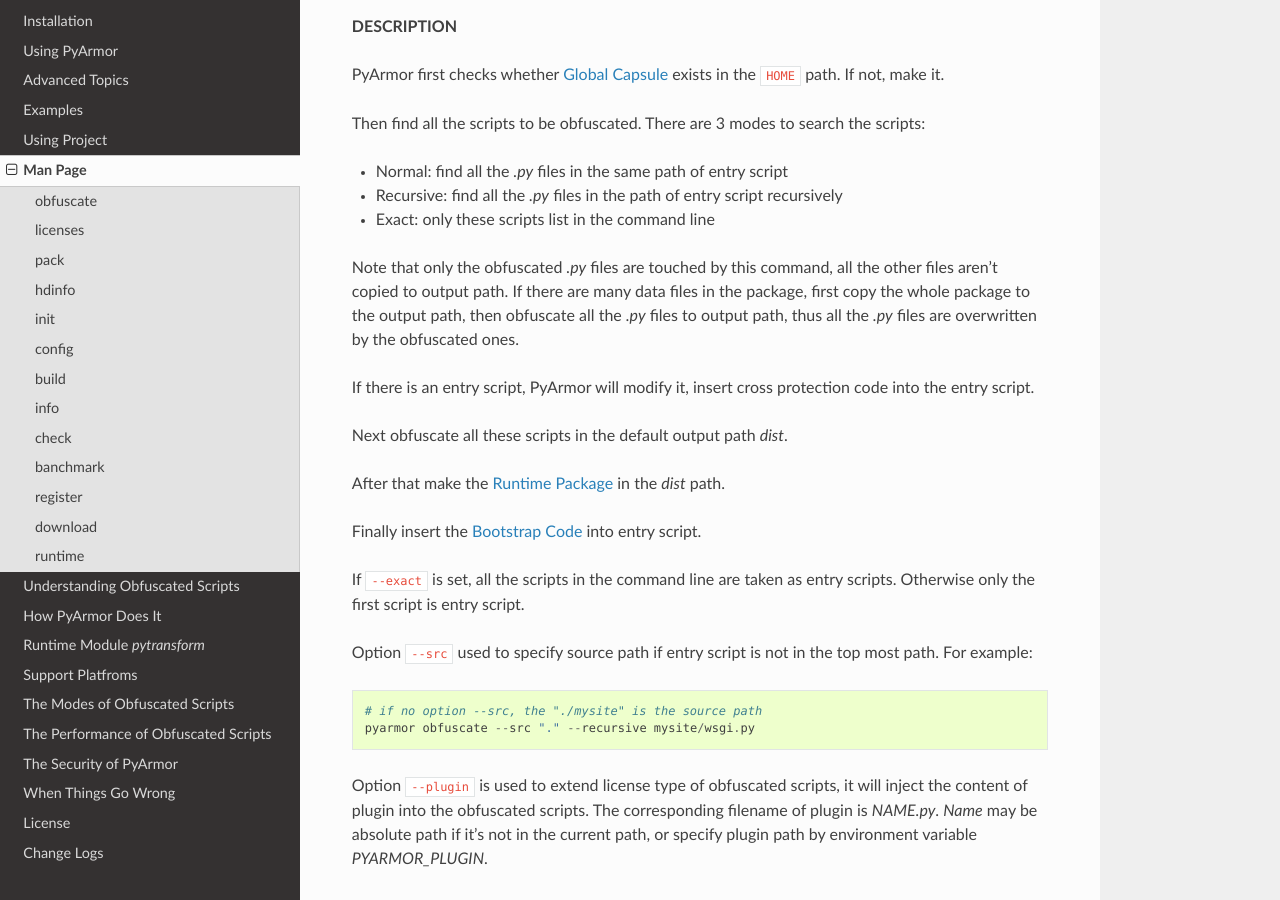
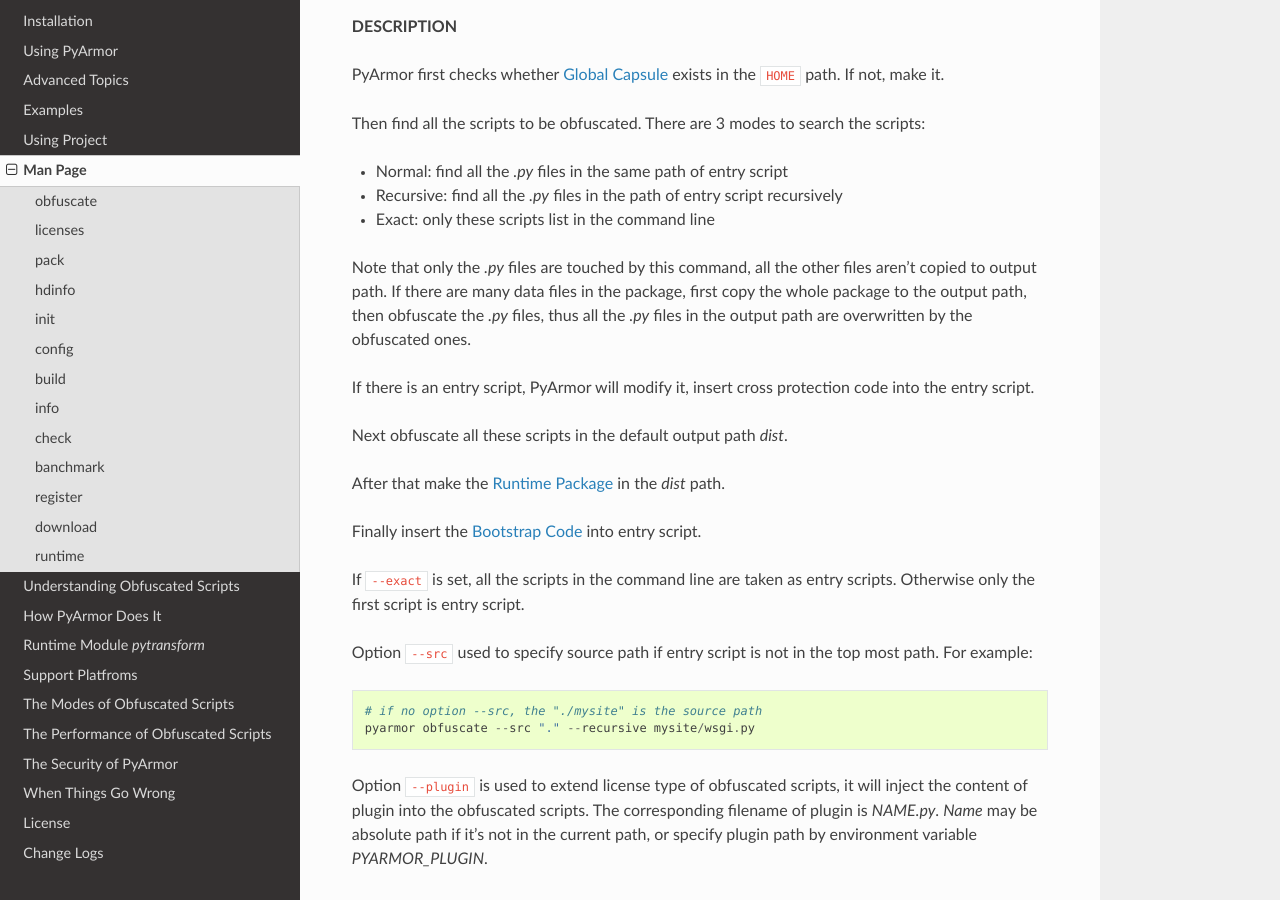
Before and after one commit to dashingsoft/pyarmor, a Sphinx documentation site: the page built from docs/man.rst, in a window 1280 px wide and 900 px high, scrolled down 2500 px. Built offline with Sphinx 7.4.7 and the Read the Docs theme 2.0.0, drawn with Linux system fonts in a browser that asks for light colours.

Commit message:
Refine docs

```diff
--- a/docs/man.rst
+++ b/docs/man.rst
@@ -86,11 +86,10 @@
 * Recursive: find all the `.py` files in the path of entry script recursively
 * Exact: only these scripts list in the command line
 
-Note that only the obfuscated `.py` files are touched by this command, all the
-other files aren't copied to output path. If there are many data files in the
-package, first copy the whole package to the output path, then obfuscate all the
-`.py` files to output path, thus all the `.py` files are overwritten by the
-obfuscated ones.
+Note that only the `.py` files are touched by this command, all the other files
+aren't copied to output path. If there are many data files in the package, first
+copy the whole package to the output path, then obfuscate the `.py` files, thus
+all the `.py` files in the output path are overwritten by the obfuscated ones.
 
 If there is an entry script, PyArmor will modify it, insert cross protection
 code into the entry script.
```
